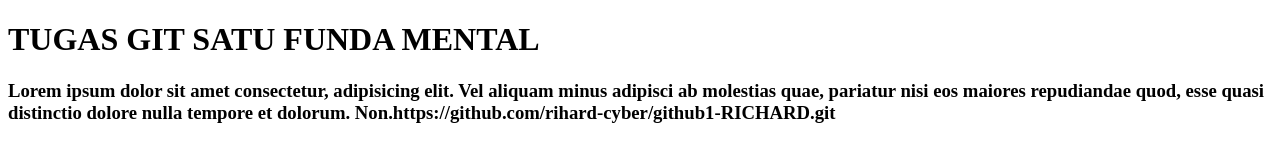
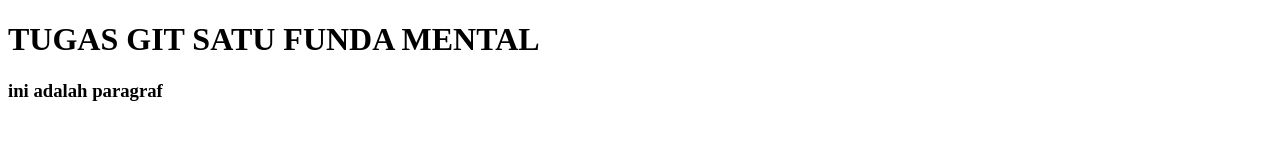
Before and after one commit to rihard-cyber/github1-RICHARD, a plain HTML site: page index.html in a window 1280 px wide. Drawn offline with Linux system fonts and the light colour scheme.

Commit message:
update paragraf

```diff
--- a/index.html
+++ b/index.html
@@ -8,6 +8,6 @@
   </head>
   <body>
     <h1>TUGAS GIT SATU FUNDA MENTAL</h1>
-    <h3>Lorem ipsum dolor sit amet consectetur, adipisicing elit. Vel aliquam minus adipisci ab molestias quae, pariatur nisi eos maiores repudiandae quod, esse quasi distinctio dolore nulla tempore et dolorum. Non.https://github.com/rihard-cyber/github1-RICHARD.git</h3>
+    <h3>ini adalah paragraf</h3>
   </body>
 </html>
```
